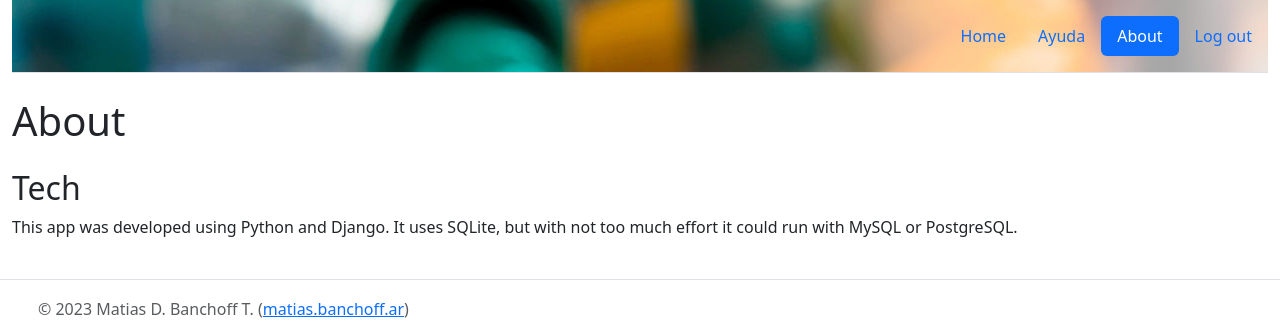
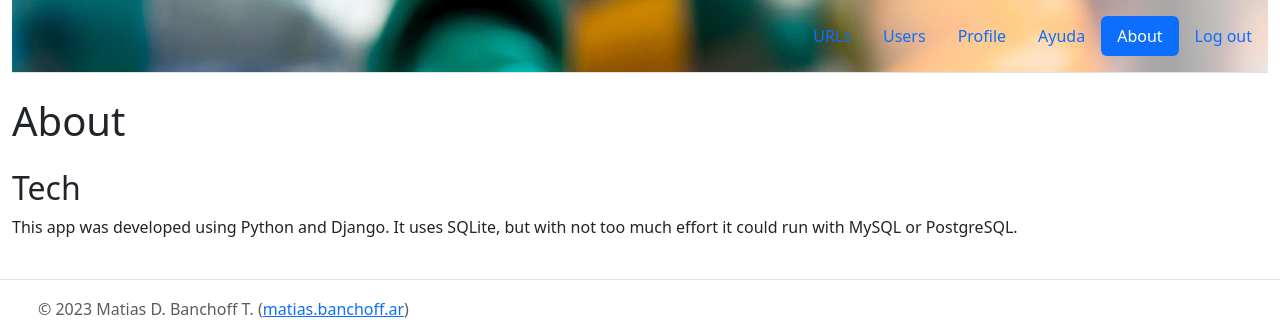
Before and after one commit to banchoff/short-url, a Django app: page /shortener/about in a window 1280 px wide. Shown: the top 322 px of the page. Run offline with Django 4.2, Linux system fonts and the light colour scheme; the visitor is signed in with stand-in values (Sample User, id 1).

Commit message:
Changed main menu in base.html

```diff
--- a/src/shorturl/templates/base.html
+++ b/src/shorturl/templates/base.html
@@ -13,19 +13,40 @@
 <body>
   <div class="container-fluid">
     {% block header%}
-
     <header class="d-flex flex-wrap justify-content-end py-3 mb-4 border-bottom" style=" background-image: url('{% static 'bg_header.jpg' %}');">
       <ul class="nav nav-pills">
+	{% url 'index'    as index_url     %}
+	{% url 'userlist' as user_list_url %}
+	{% url 'useredit' as user_edit_url %}
+	{% url 'help'     as help_url      %}
+	{% url 'about'    as about_url     %}
 	<li class="nav-item">
-	  <a href="{% url 'index' %}" class="nav-link {% if request.path == '/shortener/' %} active {% endif %}" aria-current="page">Home</a>
+	  <a href="{% url 'index' %}"
+	     class="nav-link {% if request.path == index_url %} active {% endif %}"
+	     aria-current="page">URLs</a>
+	</li>
+	{% if user.is_superuser %}
+	<li class="nav-item">
+	  <a href="{% url 'userlist' %}"
+	     class="nav-link {% if request.path == user_list_url %} active {% endif %}"
+	     aria-current="page">Users</a>
+	</li>
+	{% endif %}
+	<li class="nav-item">
+	  <a href="{% url 'useredit' %}"
+	     class="nav-link {% if request.path == user_edit_url %} active {% endif %}">Profile</a>
+	</li>
+
+	<li class="nav-item">
+	  <a href="{% url 'help' %}"
+	     class="nav-link {% if request.path == help_url %} active {% endif %}">Ayuda</a>
 	</li>
 	<li class="nav-item">
-	  <a href="{% url 'help' %}" class="nav-link {% if request.path == '/shortener/help' %} active {% endif %}">Ayuda</a>
+	  <a href="{% url 'about' %}" class="nav-link {% if request.path == about_url %} active {% endif %}">About</a>
 	</li>
 	<li class="nav-item">
-	  <a href="{% url 'about' %}" class="nav-link {% if request.path == '/shortener/about' %} active {% endif %}">About</a>
-	</li>
-	<li class="nav-item"><a href="{% url 'logout' %}" class="nav-link">Log out</a></li>
+	  <a href="{% url 'logout' %}"
+	     class="nav-link">Log out</a></li>
       </ul>
     </header>
     {% endblock%}
```
Also changed, not shown: src/shorturl/shortener/templates/shortener/index.html (+0 -14 lines).
